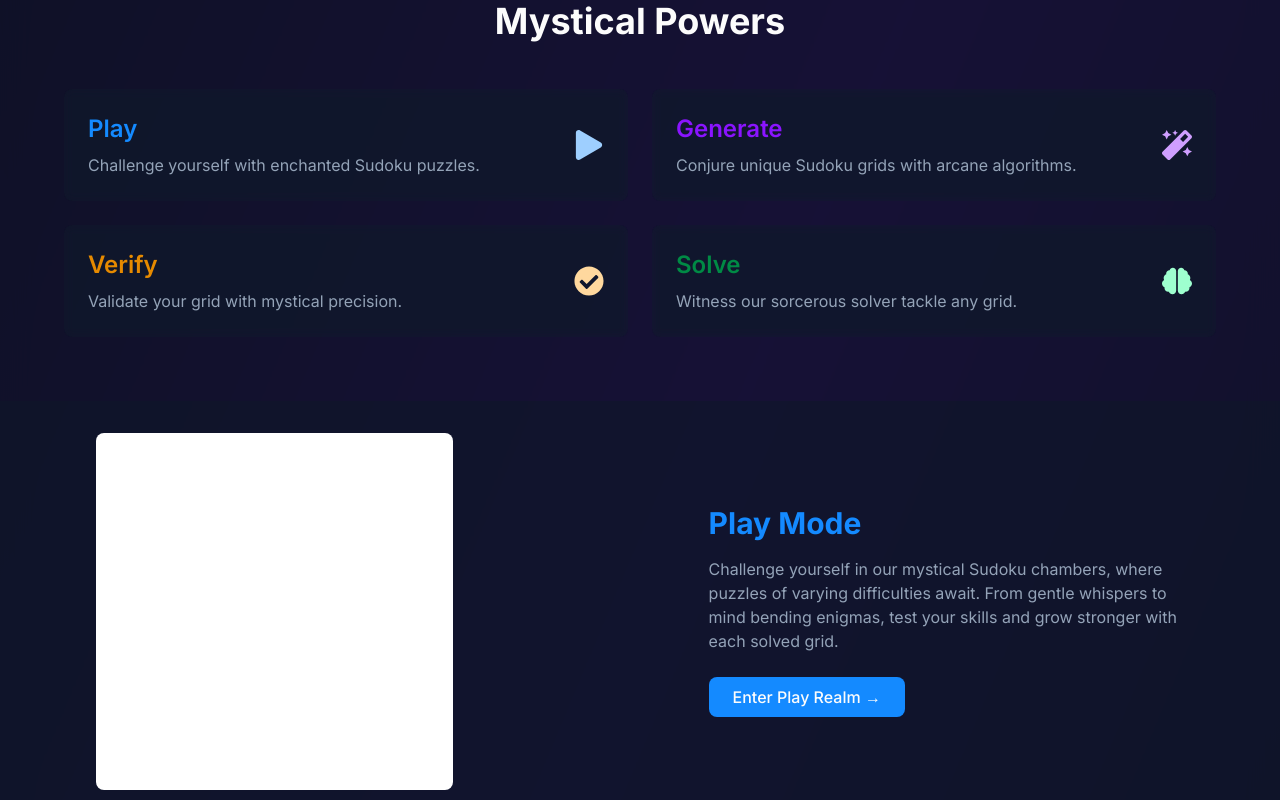
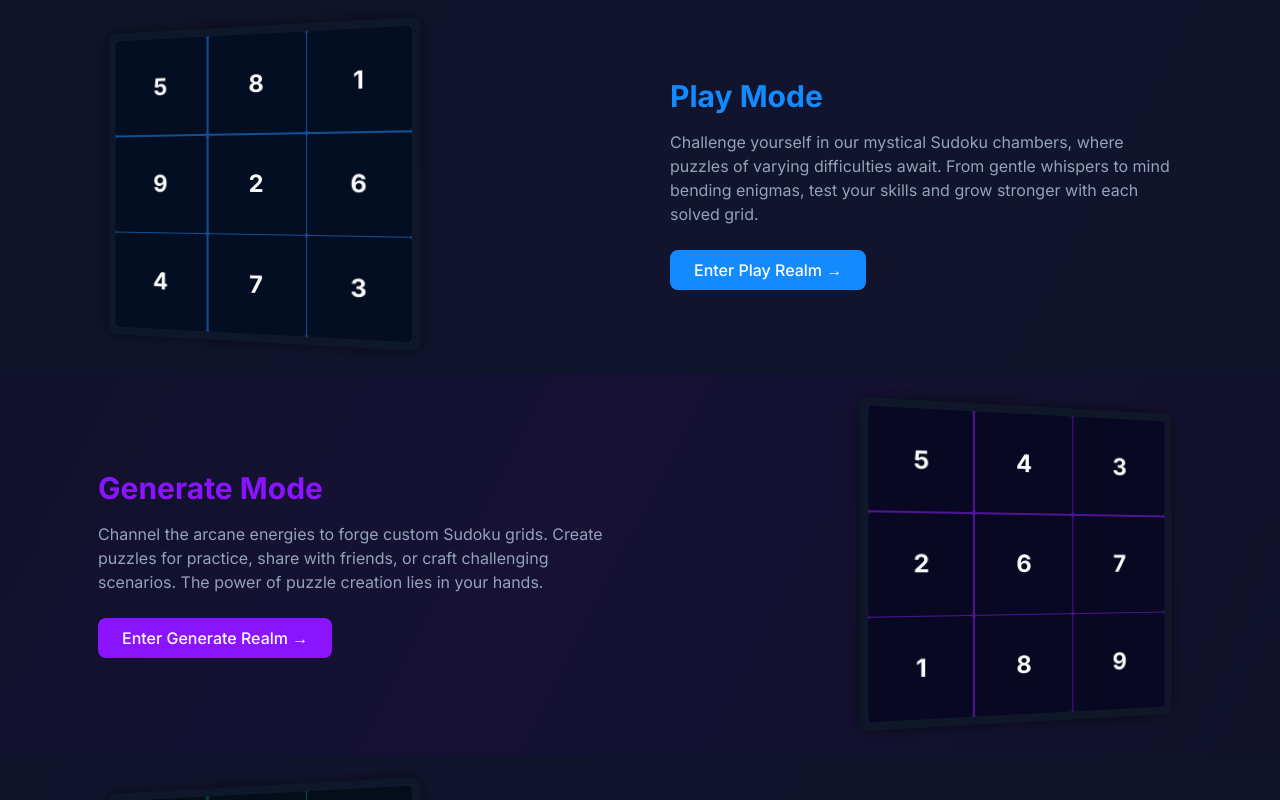
Before and after one commit to Neonsy/NextJS-MysticGrid, a Next.js app in the folder project/: page / in a window 1280 px wide. Shown: the part 880-1680 px from the top of the page. Built offline with nearby package versions, Linux system fonts and the light colour scheme; what fluid-tailwind would draw is missing.

Commit message:
Added a board to each mode

```diff
--- a/project/src/app/page/sections/hero/index.tsx
+++ b/project/src/app/page/sections/hero/index.tsx
@@ -2,7 +2,7 @@ import Link from 'next/link';
 
 export default function Hero() {
     return (
-        <section className='flex min-h-[calc(100vh-4rem)] flex-col items-center justify-center bg-slate-950/75 px-8 py-16'>
+        <section className='flex flex-col items-center justify-center bg-slate-950/75 px-8 py-16'>
             <div className='flex flex-col items-center justify-center'>
                 <h1 className='bg-clip-text text-4xl font-bold'>Welcome to MysticGrid</h1>
                 <p className='mt-4 max-w-2xl text-center text-lg leading-relaxed text-gray-300/90'>
--- /dev/null
+++ b/project/src/app/page/sections/modes/GlassGrid.tsx
@@ -0,0 +1,34 @@
+type GlassGridProps = {
+    variant: 'play' | 'generate' | 'solve' | 'verify';
+    direction?: 'ltr' | 'rtl';
+};
+
+const getVariantColor = (variant: GlassGridProps['variant']) =>
+    ({
+        play: 'bg-play-text/50',
+        generate: 'bg-generate-text/50',
+        solve: 'bg-solve-text/50',
+        verify: 'bg-verify-text/50',
+    })[variant];
+
+export default function GlassGrid({ variant, direction = 'ltr' }: GlassGridProps) {
+    const numbers = [...Array(9)].map((_, i) => i + 1).sort(() => Math.random() - 0.5);
+
+    return (
+        <div className='flex items-center justify-center'>
+            <div
+                style={{ transform: `perspective(500px) rotateY(${direction === 'rtl' ? '10deg' : '-10deg'})` }}
+                className={`relative rounded-lg bg-slate-900/95 p-2 shadow-[0_0_15px_rgba(0,0,0,0.5)] backdrop-blur-md`}>
+                <div className={`grid h-[300px] w-[300px] grid-cols-3 gap-[1.5px] ${getVariantColor(variant)}`}>
+                    {numbers.map((number, index) => (
+                        <div
+                            key={index}
+                            className='flex aspect-square select-none items-center justify-center rounded-sm bg-slate-950/90 text-2xl font-bold'>
+                            {number}
+                        </div>
+                    ))}
+                </div>
+            </div>
+        </div>
+    );
+}
--- a/project/src/app/page/sections/modes/ModeCard.tsx
+++ b/project/src/app/page/sections/modes/ModeCard.tsx
@@ -1,3 +1,4 @@
+import GlassGrid from '@/app/page/sections/modes/GlassGrid';
 import Link from 'next/link';
 
 type ModeCardProps = {
@@ -36,10 +37,10 @@ export default function ModeCard({ title, description, ctaText, href, direction
     return (
         <div className={`${variantStyles.container} px-24 py-8`}>
             <div className={`flex w-full items-center justify-center gap-x-64 ${direction === 'rtl' ? 'flex-row-reverse' : ''}`}>
-                <div className='aspect-square w-96 rounded-lg bg-white' />
+                <GlassGrid variant={variant} direction={direction} />
                 <div>
                     <h2 className={`mb-4 text-3xl font-bold ${variantStyles.title}`}>{title}</h2>
-                    <p className='mb-6 text-slate-400 max-w-lg'>{description}</p>
+                    <p className='mb-6 max-w-lg text-slate-400'>{description}</p>
                     <Link href={href} className={`${variantStyles.button} inline-block rounded-lg px-6 py-2 font-medium transition-colors`}>
                         {ctaText} →
                     </Link>
```
